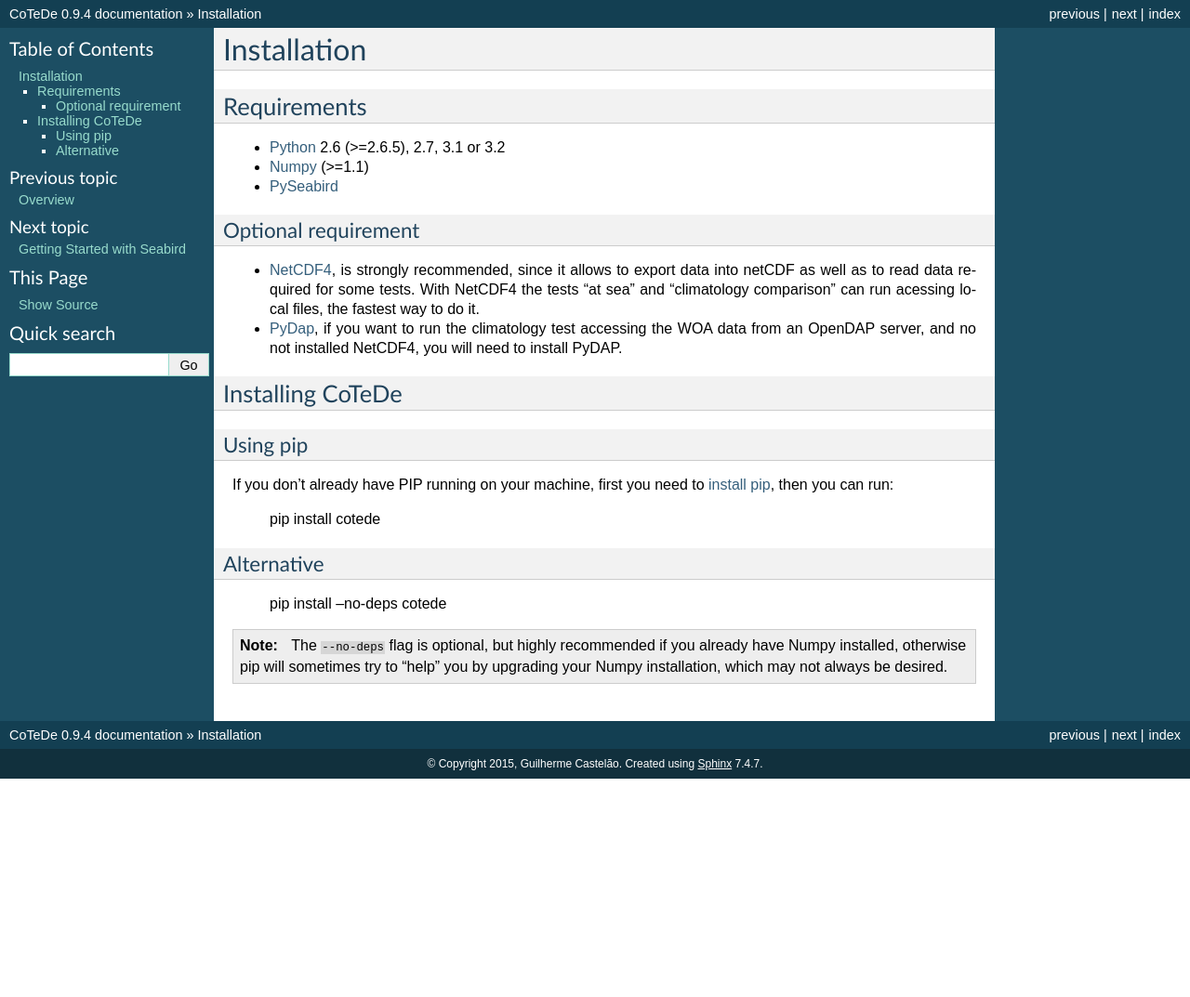
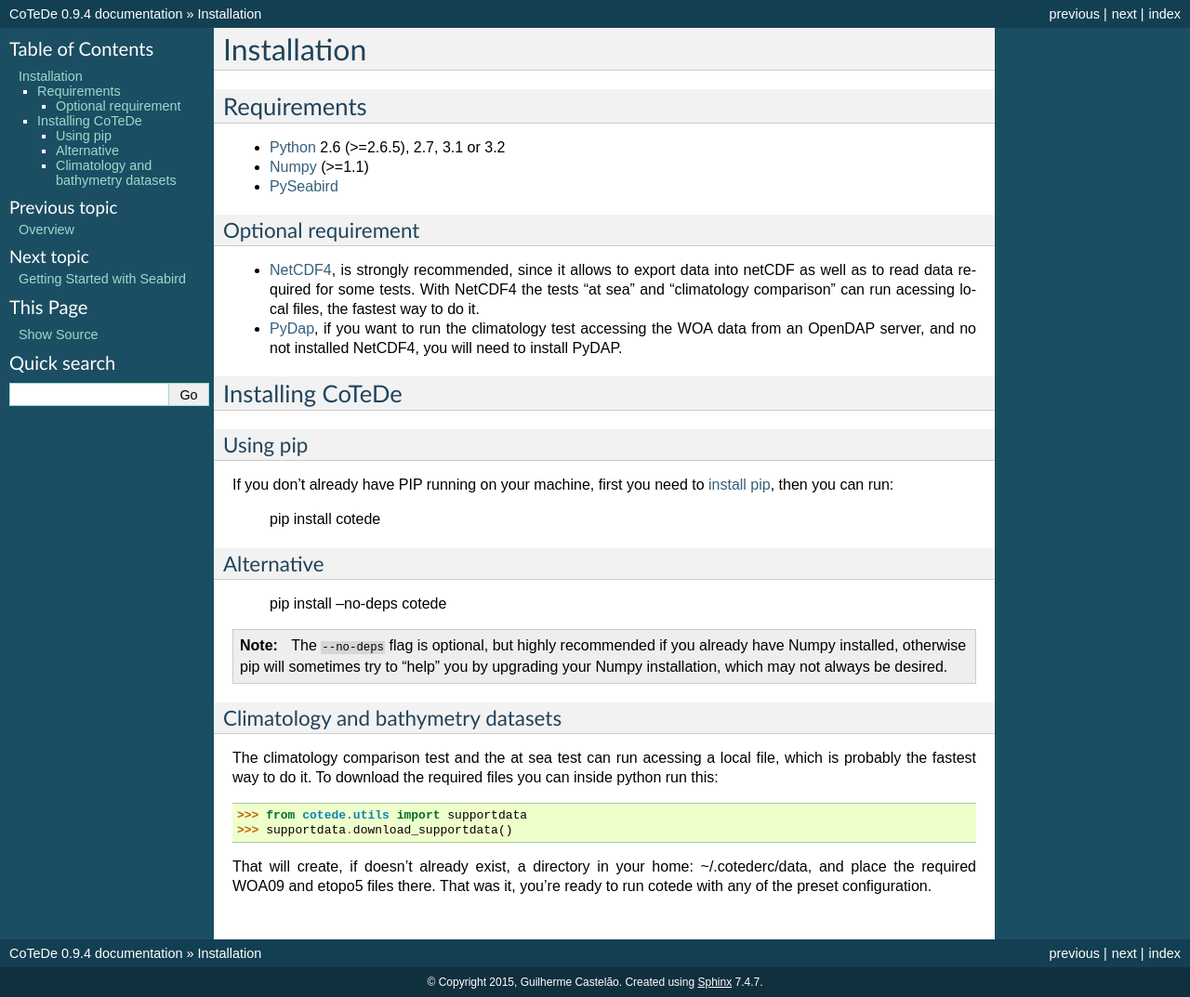
Before and after one commit to castelao/CoTeDe, a Sphinx documentation site: the page built from docs/source/install.rst, in a window 1280 px wide. Shown: the whole page at 93% size. Built offline with Sphinx 7.4.7, drawn with Linux system fonts in a browser that asks for light colours; before the commit the page ends 900 px from its top, so only the background shows below that.

Commit message:
Adding download_supportdata into documentation.

```diff
--- a/docs/source/install.rst
+++ b/docs/source/install.rst
@@ -37,3 +37,15 @@
     The ``--no-deps`` flag is optional, but highly recommended if you already
     have Numpy installed, otherwise pip will sometimes try to "help" you
     by upgrading your Numpy installation, which may not always be desired.
+
+Climatology and bathymetry datasets
+-----------------------------------
+
+The climatology comparison test and the at sea test can run acessing a local file, which is probably the fastest way to do it.
+To download the required files you can inside python run this::
+
+   >>> from cotede.utils import supportdata
+   >>> supportdata.download_supportdata()
+
+That will create, if doesn't already exist, a directory in your home: ~/.cotederc/data, and place the required WOA09 and etopo5 files there.
+That was it, you're ready to run cotede with any of the preset configuration.
```
